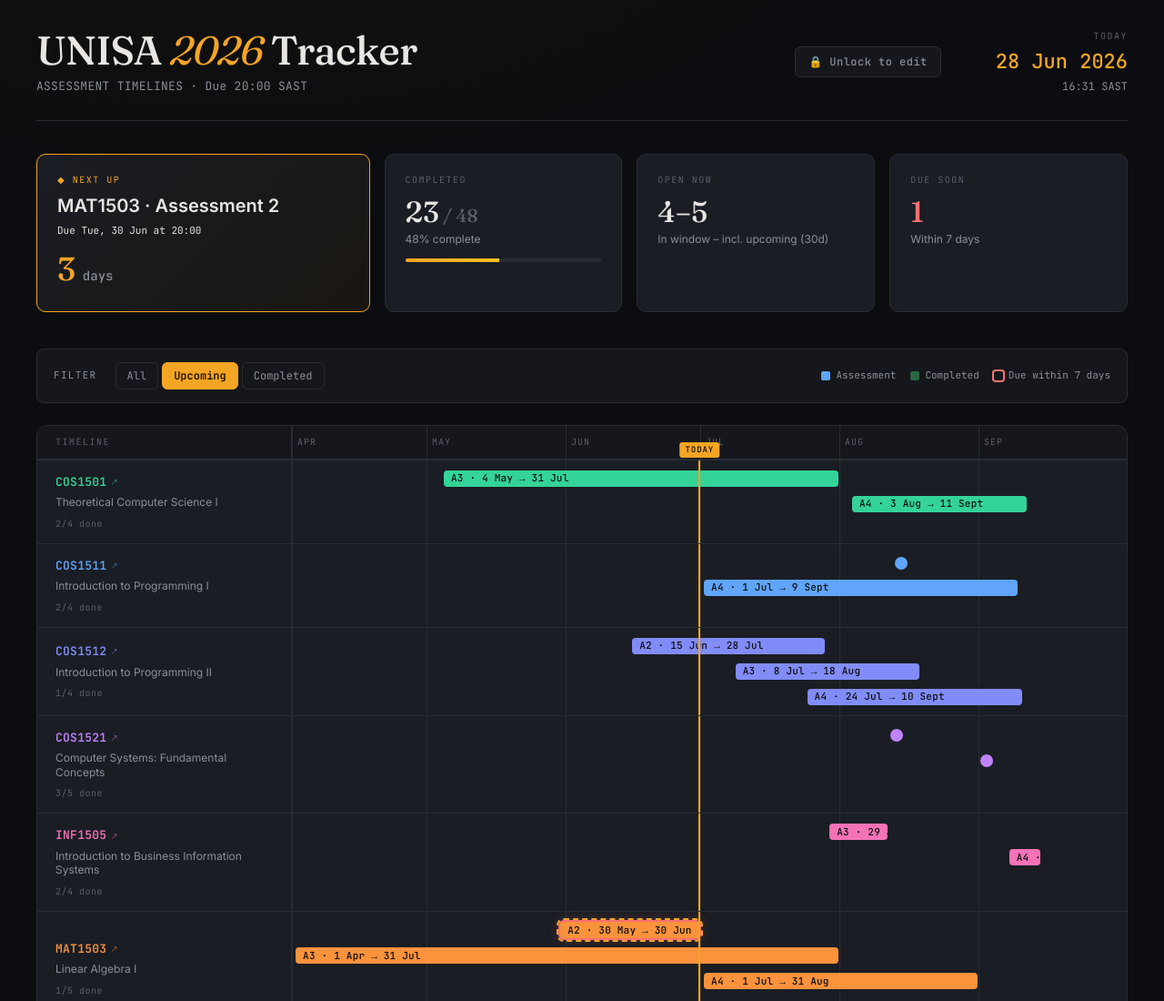
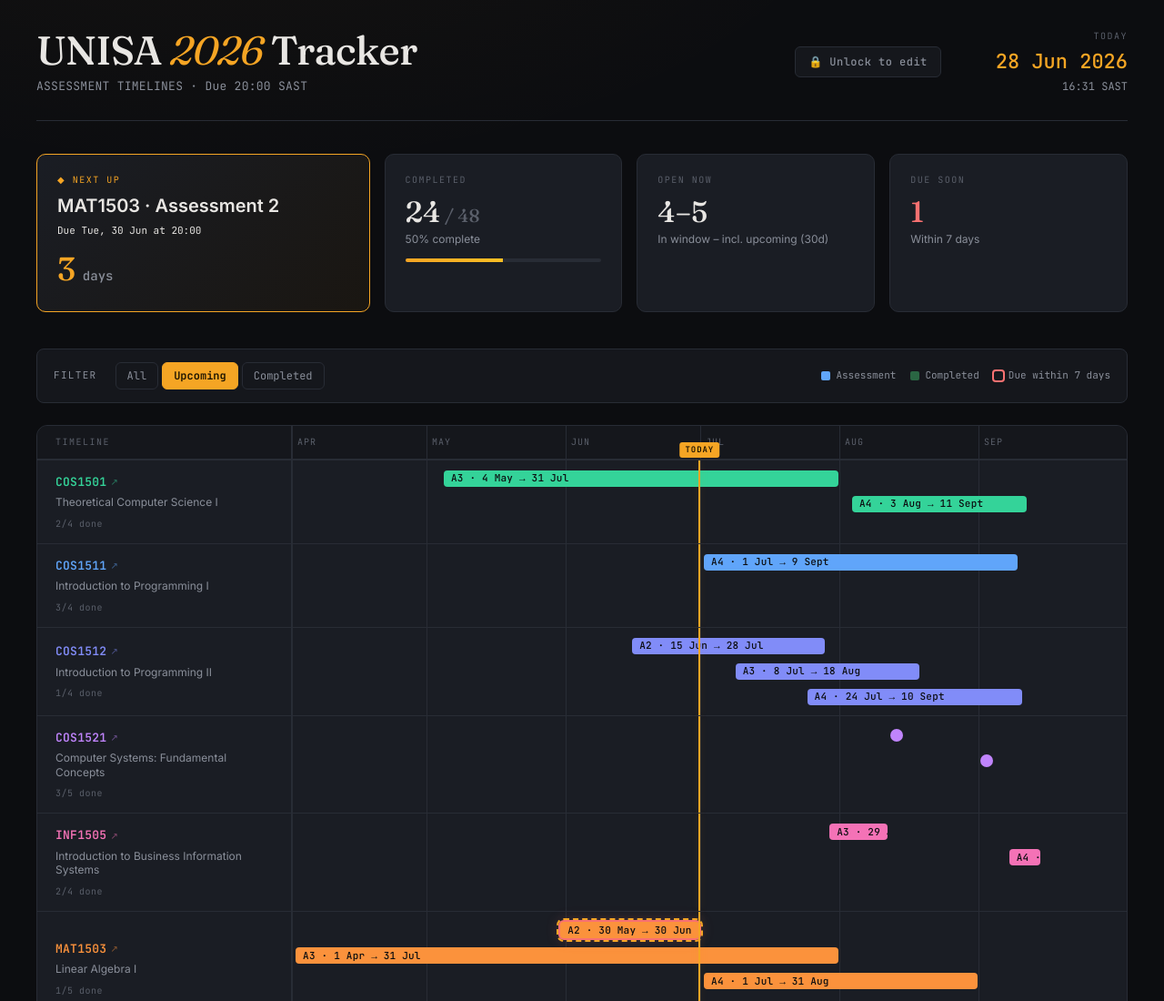
Before and after one commit to JshStadler/unisa_tracker, a plain HTML site: page public/index.html in a window 1280 px wide. Shown: the top 1100 px of the page at 91% size. Drawn offline with Linux system fonts and the light colour scheme; no server answers.

Commit message:
Mark assessment 3 as done in index.html

```diff
--- a/public/index.html
+++ b/public/index.html
@@ -641,7 +641,7 @@
     assessments: [
       { n: 1, done: true, open: '1 May', due: '15 May' },
       { n: 2, done: true, due: '24 Jun' },
-      { n: 3, due: '14 Aug' },
+      { n: 3, done: true, due: '14 Aug' },
       { n: 4, open: '1 Jul', due: '9 Sep' },
     ]},
   { level: 1, code: 'COS1512', title: 'Introduction to Programming II', color: 'var(--c-cos1512)', moodleId: 86823,
```
